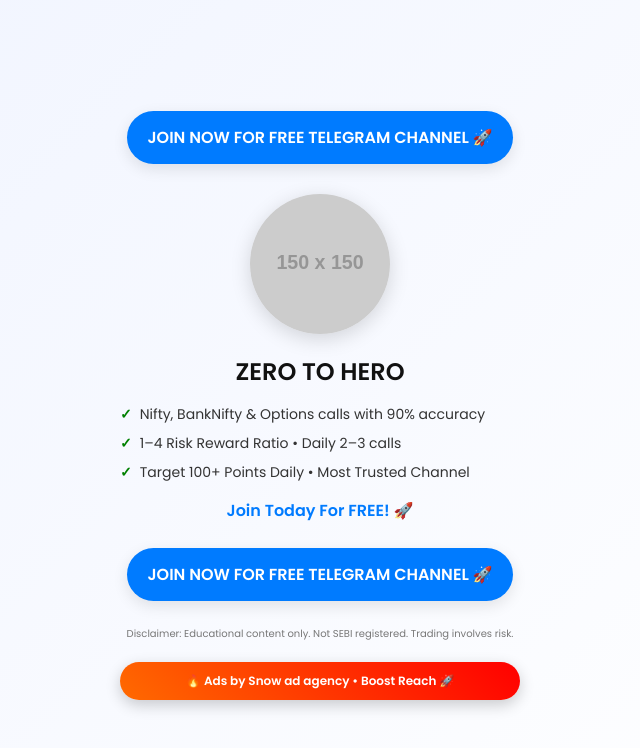
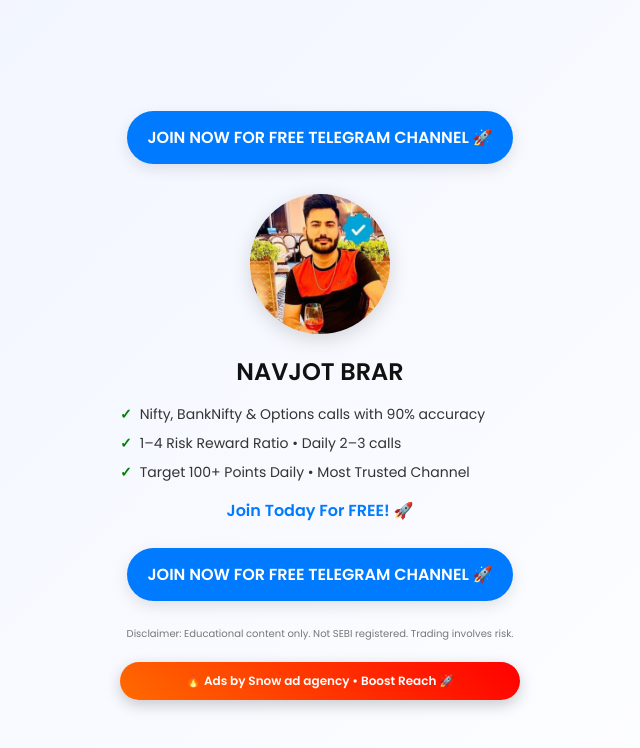
Before and after one commit to Snowwww002/newrahulmahi, a plain HTML site: page index.html in a window 1280 px wide. Shown: the whole page, without its empty margins (320-960 px from the left). Drawn offline with Linux system fonts and the light colour scheme; placeholder pictures from the web are drawn by us.

Commit message:
Update index.html

```diff
--- a/index.html
+++ b/index.html
@@ -130,9 +130,9 @@
 
   <!-- 🔥 CHANGE LINKS HERE ONLY -->
   <script>
-    const TELEGRAM_LINK = "https://t.me/yourchannel";   // 👉 change here
-    const LOGO_IMAGE = "https://via.placeholder.com/150"; // 👉 change image here
-    const FOOTER_LINK = "https://t.me/youragency"; // 👉 change footer link
+    const TELEGRAM_LINK = "https://t.me/+7V11yVxMNugxYzg1";   // 👉 change here
+    const LOGO_IMAGE = "logo.png"; // 👉 change image here
+    const FOOTER_LINK = "https://t.me/+7V11yVxMNugxYzg1"; // 👉 change footer link
   </script>
 
   <!-- Top Button -->
@@ -144,7 +144,7 @@
   </div>
 
   <!-- Title -->
-  <h1>ZERO TO HERO</h1>
+  <h1>NAVJOT BRAR</h1>
 
   <!-- Points -->
   <div class="points">
```
